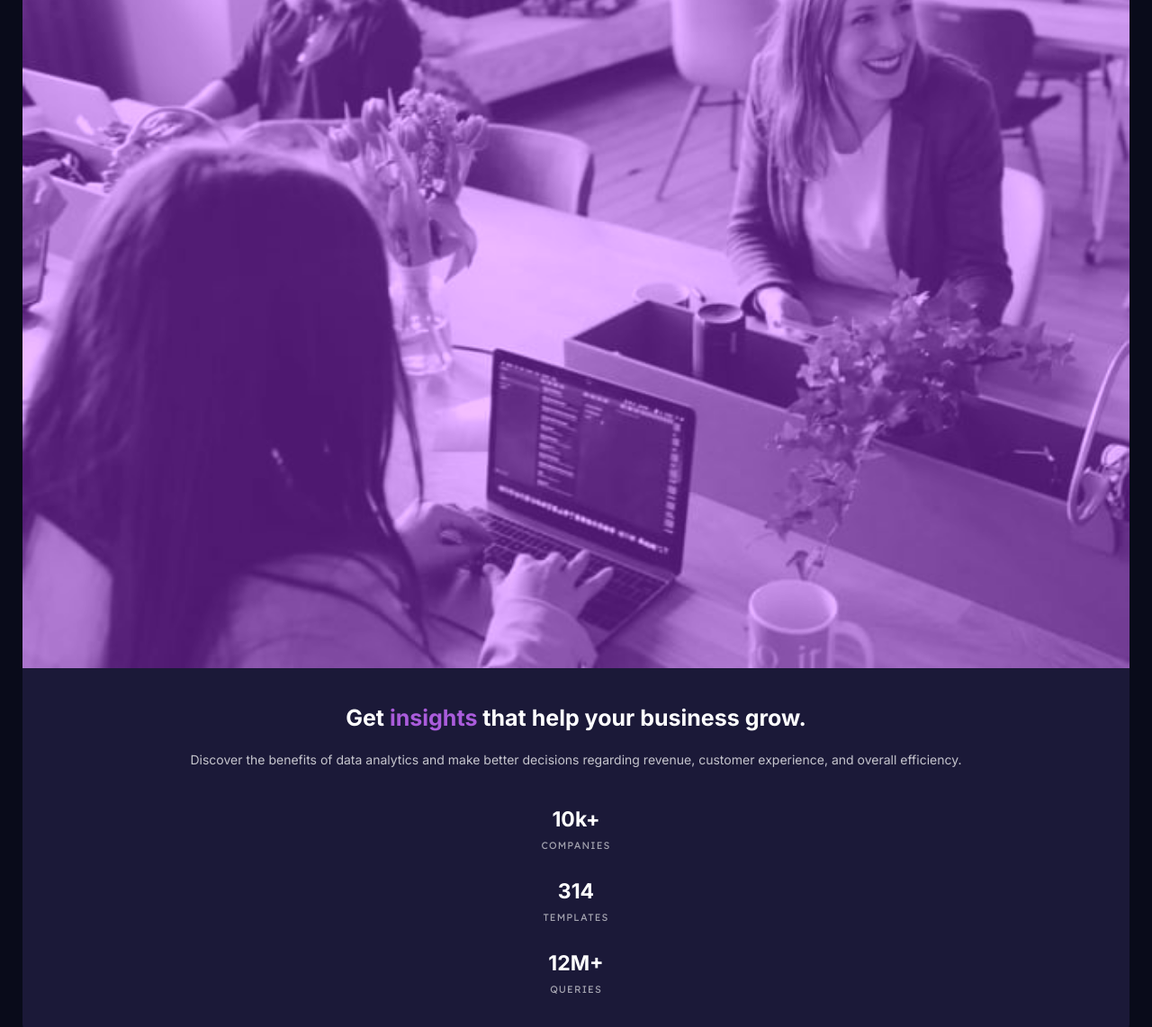
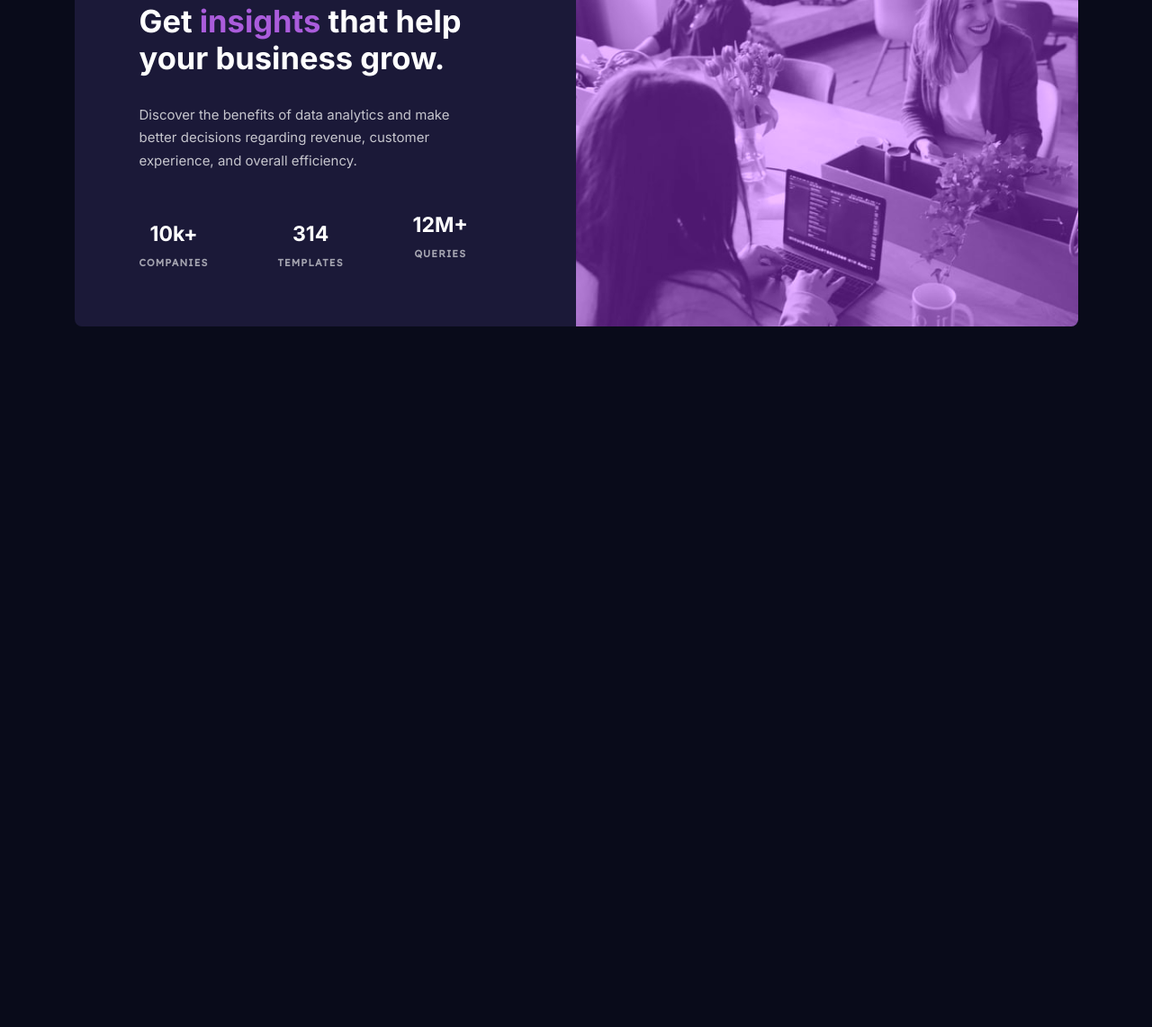
Before and after one commit to kaluczagabor99/stats-preview-card-component, a plain HTML site: page index.html in a window 1280 px wide. Shown: the part 260-1402 px from the top of the page at 90% size. After the commit the page ends 800 px from the top, so only its background shows below. Drawn offline with Linux system fonts and the light colour scheme.

Commit message:
completed

```diff
--- a/css/style.css
+++ b/css/style.css
@@ -24,16 +24,10 @@ html {
   --transparent-white-paragraph: hsla(0, 0%, 100%, 0.75); /* main paragraph */
   --transparent-white-heading: hsla(0, 0%, 100%, 0.6); /* stat headings */
 }
-
-@media (max-width: 37.5rem) {
-  .card {
-    width: 320px;
-  }
-}
-
 body {
   background-color: var(--very-dark-blue);
 }
+
 header {
   line-height: 0;
   position: relative;
@@ -55,29 +49,22 @@ header .overlay {
 
 main {
   background-color: var(--dark-desaturated-blue);
-  padding: 40px 35px;
 }
 
 main .info h1 {
   color: var(--white);
   font-family: "Inter", sans-serif;
-  font-size: 25px;
-  text-align: center;
-  margin-bottom: 20px;
-}
-
-main .insights {
-  color: var(--soft-violet);
 }
 
 main .info p {
   color: var(--transparent-white-paragraph);
   font-family: "Inter", sans-serif;
-  font-size: 14px;
   line-height: 1.6;
-  text-align: center;
-  margin-bottom: 40px;
   line-height: 1.7;
+}
+
+main .insights {
+  color: var(--soft-violet);
 }
 
 main .stats {
@@ -93,13 +80,23 @@ main .stats ul li {
   list-style: none;
 }
 
-main .stats ul li:nth-child(odd) {
+main .stats {
+  display: flex;
+  justify-content: center;
+  align-items: center;
+  text-align: center;
+  font-family: "Inter", sans-serif;
+}
+
+main .stats ul li {
+  color: var(--white);
+  list-style: none;
   font-size: 23px;
   font-weight: bold;
   margin-bottom: 8px;
 }
 
-main .stats ul li:nth-child(even) {
+main .stats ul li small {
   color: var(--transparent-white-heading);
   font-size: 11px;
   font-family: "Lexend Deca";
@@ -107,17 +104,88 @@ main .stats ul li:nth-child(even) {
   letter-spacing: 0.1em;
 }
 
-main .stats ul li:nth-child(5) {
-  text-transform: uppercase;
-}
-
-main .stats ul li:nth-child(even):not(:last-child) {
-  margin-bottom: 30px;
-}
-
 .card {
   padding: 0;
-  margin: 100px 25px;
   border-radius: 8px;
   overflow: hidden;
 }
+
+@media only screen and (max-width: 1205px) {
+  .card {
+    margin: 100px 25px;
+    width: 320px;
+  }
+
+  main {
+    padding: 40px 35px;
+  }
+
+  .info h1 {
+    font-size: 25px;
+    margin-bottom: 20px;
+    text-align: center;
+  }
+
+  .info p {
+    font-size: 17px;
+    text-align: center;
+    margin-bottom: 40px;
+  }
+
+  .stats li:not(:last-child) {
+    padding-bottom: 20px;
+  }
+}
+
+@media only screen and (min-width: 1204px) {
+  body {
+    display: flex;
+    justify-content: center;
+    align-items: center;
+    height: 100vh;
+  }
+
+  header {
+    width: 50%;
+  }
+
+  main {
+    padding: 85px 120px 75px 72px;
+    width: 50%;
+  }
+
+  img {
+    object-fit: cover;
+    height: 100%;
+  }
+
+  .card {
+    display: flex;
+    flex-direction: row-reverse;
+    width: 1115px;
+    height: 445px;
+  }
+
+  .info h1 {
+    text-align: left;
+    font-size: 34.5px;
+  }
+
+  .info p {
+    margin-top: 30px;
+    text-align: left;
+    font-size: 15px;
+  }
+
+  .stats ul {
+    padding-top: 45px;
+    display: flex;
+    justify-content: space-between;
+    align-items: center;
+    width: 100%;
+  }
+
+  li:last-child {
+    padding-bottom: 20px;
+  }
+}
--- a/index.html
+++ b/index.html
@@ -25,16 +25,18 @@
       </div>
       <div class="stats">
         <ul>
-          <li>10k+</li>
-          <li>companies</li>
-          <li>314</li>
-          <li>templates</li>
-          <li>12m+</li>
-          <li>queries</li>
-
-
-
-
+          <li>
+            10k+ <br>
+            <small>companies</small>
+          </li>
+          <li>
+            314 <br>
+            <small>templates</small>
+          </li>
+          <li>
+            12M+ <br>
+            <small>queries</small>
+          </li>
         </ul>
       </div>
     </main>
```
